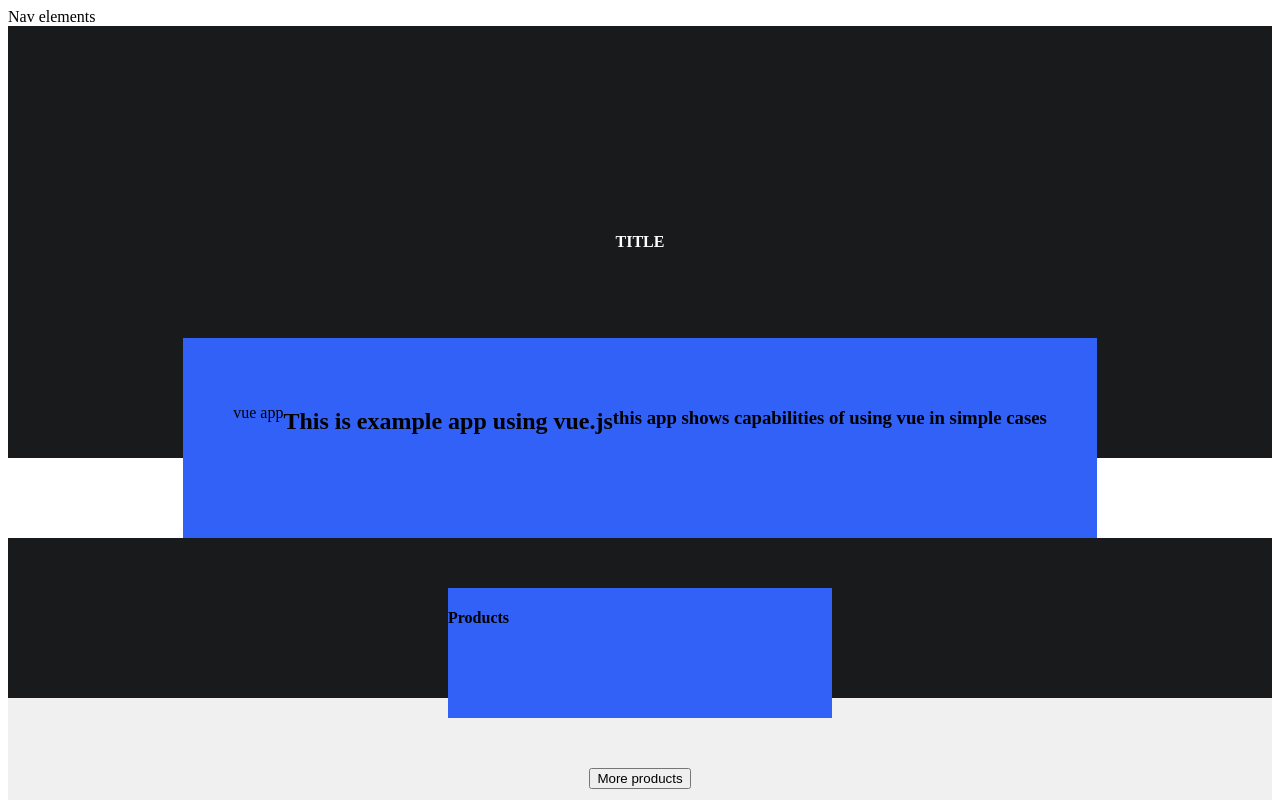
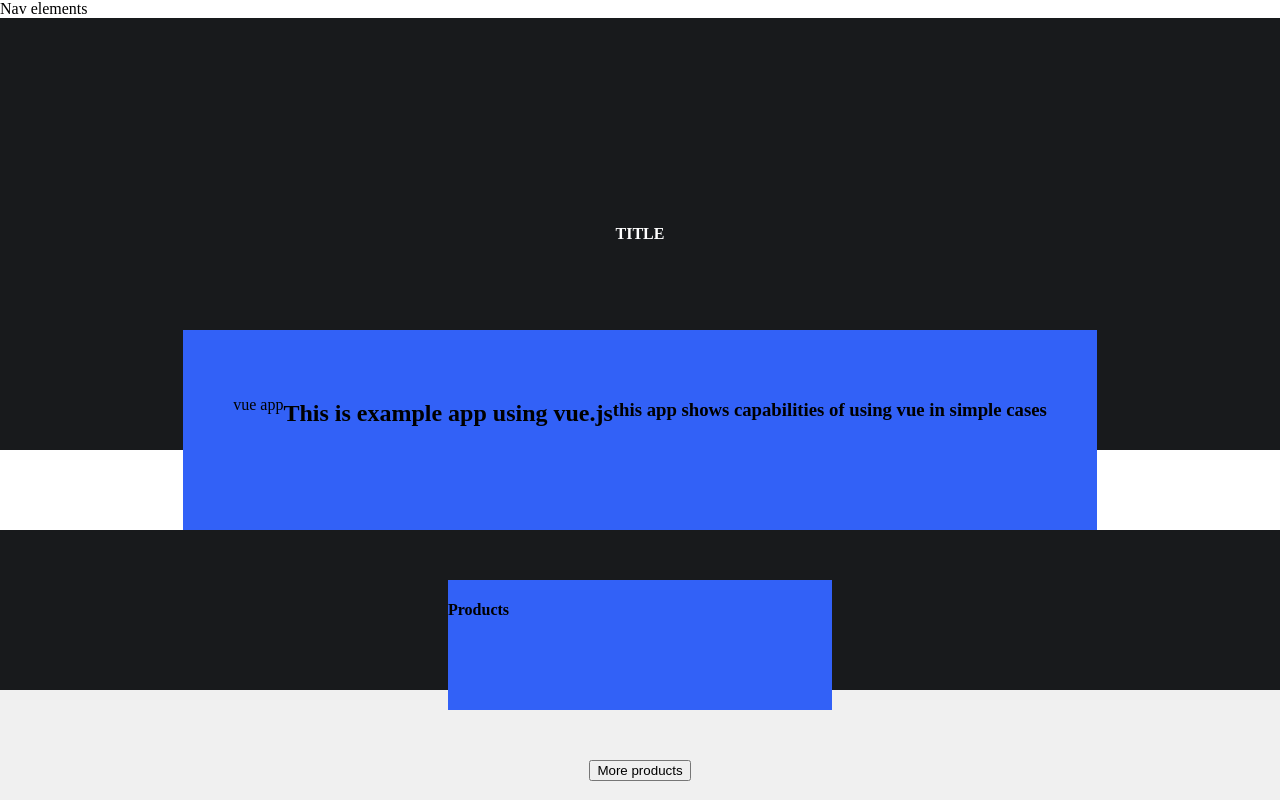
Before and after one commit to michalzagrodzki/Simple-Vue-App, a Vue app: page / in a window 1280 px wide. Shown: the top 800 px of the page. Built offline with nearby package versions, Linux system fonts and the light colour scheme.

Commit message:
Add reset value to app component

```diff
--- a/src/App.vue
+++ b/src/App.vue
@@ -9,3 +9,8 @@ export default {
   name: 'app'
 }
 </script>
+<style lang="scss">
+body {
+  margin: 0px;
+}
+</style>
```
